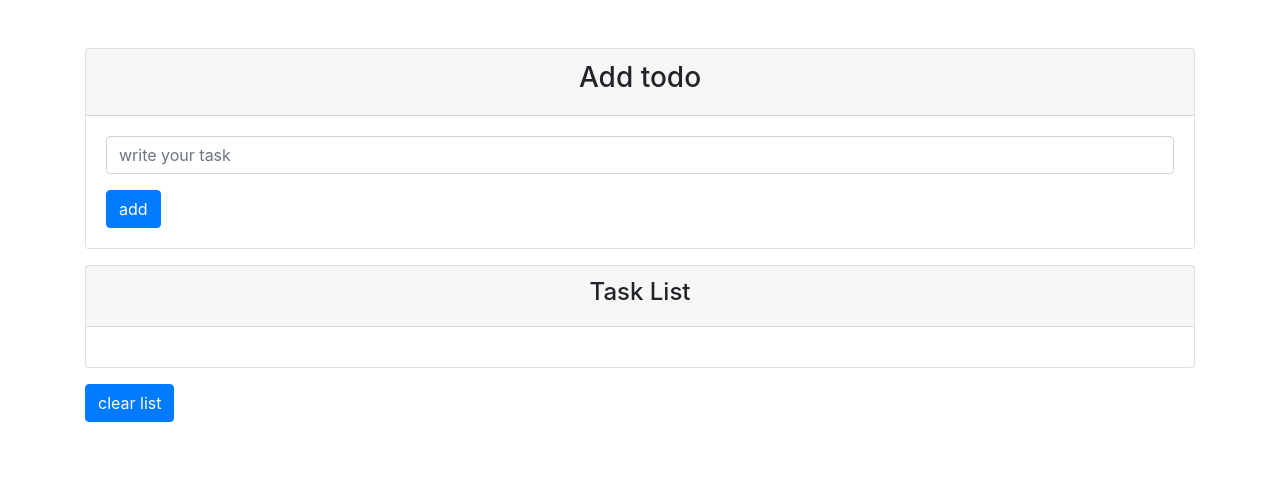
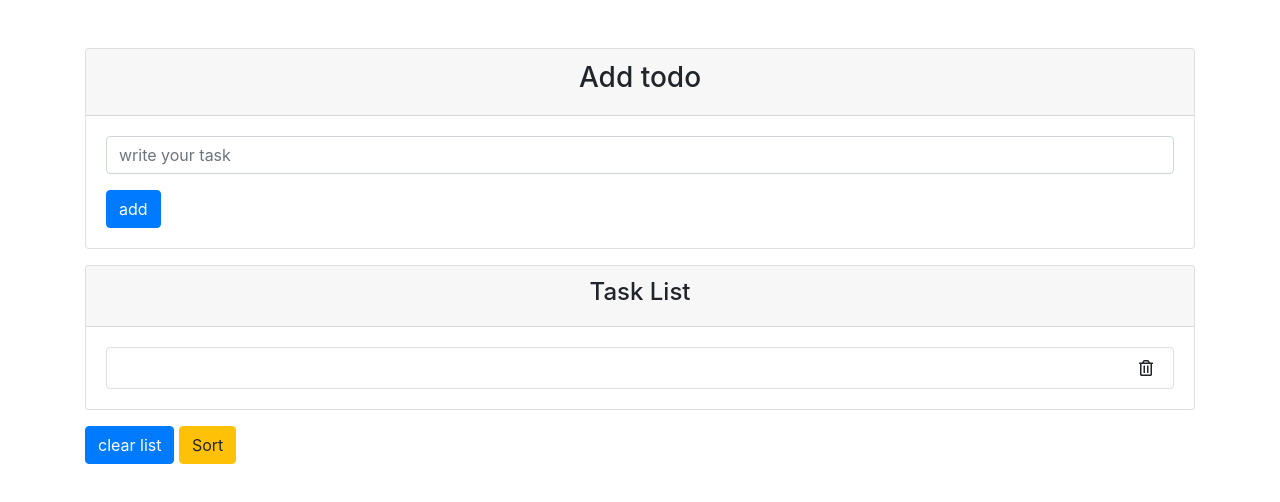
Before and after one commit to OlegPloshchynskiy/todo-list, a plain HTML site: page index.html in a window 1280 px wide. Drawn offline with nearby package versions, Linux system fonts and the light colour scheme.

Commit message:
add sort button

```diff
--- a/index.html
+++ b/index.html
@@ -54,6 +54,7 @@
             </div>
             <!-- /.card -->
             <button class="btn btn-primary clear-btn">clear list</button>
+            <button class="btn btn-warning sort-btn">Sort</button>
         </div>
         <!-- /.container -->
     </section>
```
